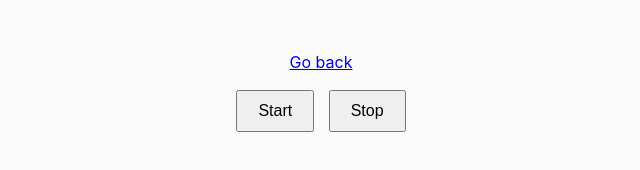
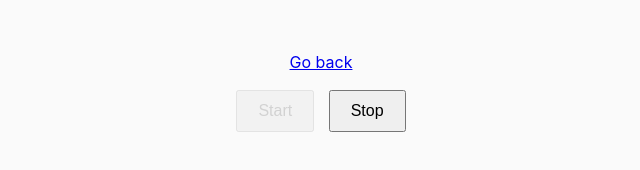
Before and after one commit to Sadovenko555/goit-js-hw-09, a website built with Parcel: page src/01-color-switcher.html in a window 1280 px wide. Shown: the whole page, without its empty margins (319-959 px from the left). Built offline with nearby package versions, Linux system fonts and the light colour scheme.

Commit message:
fix script

```diff
--- a/src/01-color-switcher.html
+++ b/src/01-color-switcher.html
@@ -36,7 +36,7 @@
     <div class="container">
       <p><a href="index.html">Go back</a></p>
 
-      <button class="button" type="button" data-start>Start</button>
+      <button class="button" type="button" data-start disabled>Start</button>
       <button class="button" type="button" data-stop>Stop</button>
     </div>
 
```
